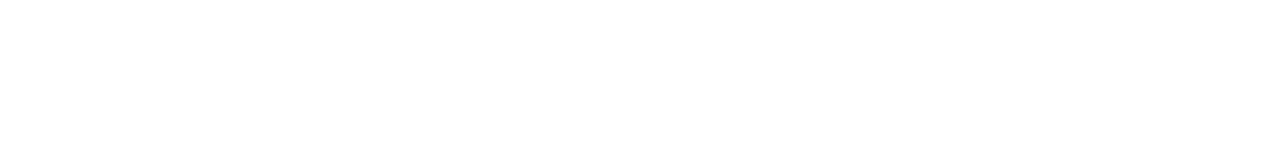
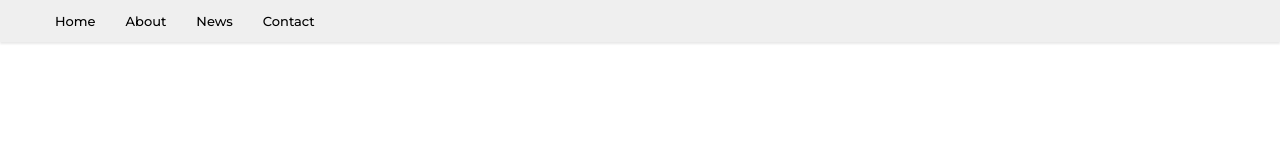
Before and after one commit to kubajot90/Recruitment-task-Optimo-Development, a plain HTML site: page index.html in a window 1280 px wide. Drawn offline with Linux system fonts and the light colour scheme.

Commit message:
Add navigation bar and list items

```diff
--- a/index.html
+++ b/index.html
@@ -5,9 +5,20 @@
     <meta http-equiv="X-UA-Compatible" content="IE=edge">
     <meta name="viewport" content="width=device-width, initial-scale=1.0">
     <title>Document</title>
+    <link rel="preconnect" href="https://fonts.googleapis.com">
+    <link rel="preconnect" href="https://fonts.gstatic.com" crossorigin>
+    <link href="https://fonts.googleapis.com/css2?family=Montserrat:wght@400;500;600&display=swap" rel="stylesheet">
     <link rel="stylesheet" href="./style.css">
 </head>
 <body>
+    <nav class="navigation">
+        <ul class="navigation__list">
+            <li class="navigation__item"><a href="#" class="navigation__anchore">Home</a></li>
+            <li class="navigation__item"><a href="#" class="navigation__anchore">About</a></li>
+            <li class="navigation__item"><a href="#" class="navigation__anchore">News</a></li>
+            <li class="navigation__item"><a href="#" class="navigation__anchore">Contact</a></li>
+        </ul>
+    </nav>
 
 </body>
 </html>
--- a/style.css
+++ b/style.css
@@ -0,0 +1,62 @@
+:root {
+    --main-padding: 40px;
+}
+
+* {
+    box-sizing: border-box;
+    padding: 0;
+    margin: 0;
+}
+
+html {
+    font-size: 10px;
+    font-family: 'Montserrat', sans-serif;
+}
+
+body {
+    width: 100vw;
+    height: 100vh;
+}
+
+.navigation {
+    width: 100%;
+    height: auto;
+    background-color: rgb(239, 239, 239);
+    box-shadow: 0 2px 2px rgba(0, 0, 0, 0.09);
+}
+
+.navigation__list {
+    display: flex;
+    padding-left:var(--main-padding) ;
+    align-items: center;
+    height: 100%;
+    list-style-type: none;
+
+}
+
+.navigation__item {
+   padding: 13px 0px;
+}
+
+.navigation__anchore {
+    text-decoration: none;
+    width: 100%;
+    height: 100%;
+    padding: 13px 15px;
+    font-size: 1.3rem;
+    color: black;
+    font-weight: 500;
+    transition: .2s;
+}
+
+.navigation__anchore:hover {
+    background-color:white;
+    border-bottom: 2px solid black;
+    animation: menuFlash .1s;
+}
+
+@keyframes menuFlash {
+    100% {
+        color: rgb(168, 168, 168);
+    }
+}
```
